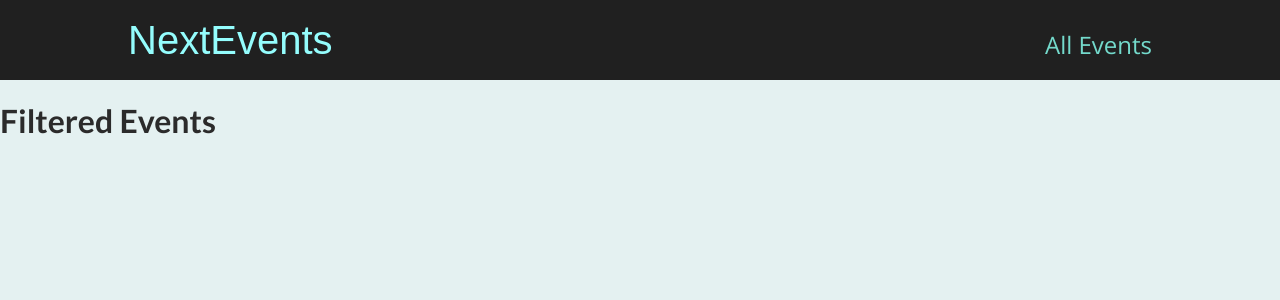
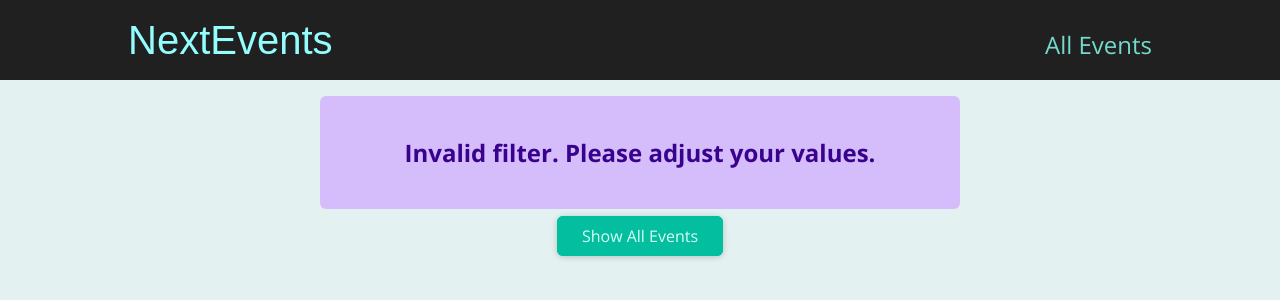
Before and after one commit to Hosamov/nextjs-routes, a Next.js app: page /events in a window 1280 px wide. Shown: the top 300 px of the page. Built offline with nearby package versions, Linux system fonts and the light colour scheme.

Commit message:
complete project

```diff
--- /dev/null
+++ b/components/events/results-title.js
@@ -0,0 +1,20 @@
+import Button from '../ui/button';
+import classes from './results-title.module.css';
+
+function ResultsTitle(props) {
+  const { date } = props;
+
+  const humanReadableDate = new Date(date).toLocaleDateString('en-US', {
+    month: 'long',
+    year: 'numeric',
+  });
+
+  return (
+    <section className={classes.title}>
+      <h1>Events in {humanReadableDate}</h1>
+      <Button link='/events'>Show all events</Button>
+    </section>
+  );
+}
+
+export default ResultsTitle;
--- /dev/null
+++ b/components/events/results-title.module.css
@@ -0,0 +1,6 @@
+.title {
+  margin: 2rem auto;
+  width: 90%;
+  max-width: 40rem;
+  text-align: center;
+}
--- /dev/null
+++ b/components/ui/error-alert.js
@@ -0,0 +1,7 @@
+import classes from './error-alert.module.css';
+
+function ErrorAlert(props) {
+  return <div className={classes.alert}>{props.children}</div>;
+}
+
+export default ErrorAlert;
--- /dev/null
+++ b/components/ui/error-alert.module.css
@@ -0,0 +1,12 @@
+.alert {
+  margin: 1rem auto;
+  padding: 1rem 2rem;
+  width: 90%;
+  max-width: 40rem;
+  background-color: #d5bdfc;
+  color: #38028d;
+  font-weight: bold;
+  font-size: 1.5rem;
+  text-align: center;
+  border-radius: 6px;
+}
--- a/pages/events/[...slug].js
+++ b/pages/events/[...slug].js
@@ -1,11 +1,72 @@
+import { Fragment } from 'react';
 import { useRouter } from 'next/router';
 
+import { getFilteredEvents } from '../../dummy-data';
+import EventList from '../../components/events/event-list';
+import ResultsTitle from '../../components/events/results-title';
+import Button from '../../components/ui/button';
+import ErrorAlert from '../../components/ui/error-alert';
+
 function FilteredEventsPage() {
+  const router = useRouter();
+
+  const filterData = router.query.slug;
+
+  if (!filterData) {
+    return <p className="center">Loading...</p>;
+  }
+
+  const filteredYear = filterData[0];
+  const filteredMonth = filterData[1];
+
+  const numYear = +filteredYear;
+  const numMonth = +filteredMonth;
+
+  if (
+    isNaN(numYear) ||
+    isNaN(numMonth) ||
+    numYear > 2030 ||
+    numYear < 2021 ||
+    numMonth < 1 ||
+    numMonth > 12
+  ) {
+    return (
+      <Fragment>
+        <ErrorAlert>
+          <p>Invalid filter. Please adjust your values.</p>
+        </ErrorAlert>
+        <div className="center">
+          <Button link="/events">Show All Events</Button>
+        </div>
+      </Fragment>
+    );
+  }
+
+  const filteredEvents = getFilteredEvents({
+    year: numYear,
+    month: numMonth,
+  });
+
+  if (!filteredEvents || filteredEvents.length === 0) {
+    return (
+      <Fragment>
+        <ErrorAlert>
+          <p>No events found for the chosen filter.</p>
+        </ErrorAlert>
+        <div className="center">
+          <Button link="/events">Show All Events</Button>
+        </div>
+      </Fragment>
+    );
+  }
+
+  const date = new Date(numYear, numMonth - 1);
 
   return (
-    <div>
-      <h1>Filtered Events</h1>
-    </div>
+    <Fragment>
+      <ResultsTitle date={date} />
+      <EventList items={filteredEvents} />
+    </Fragment>
   );
 }
 
```
Also changed, not shown: components/events/events-search.js (+17 -3 lines), pages/events/[eventId].js (+6 -1 lines), pages/events/index.js (+8 -1 lines).
